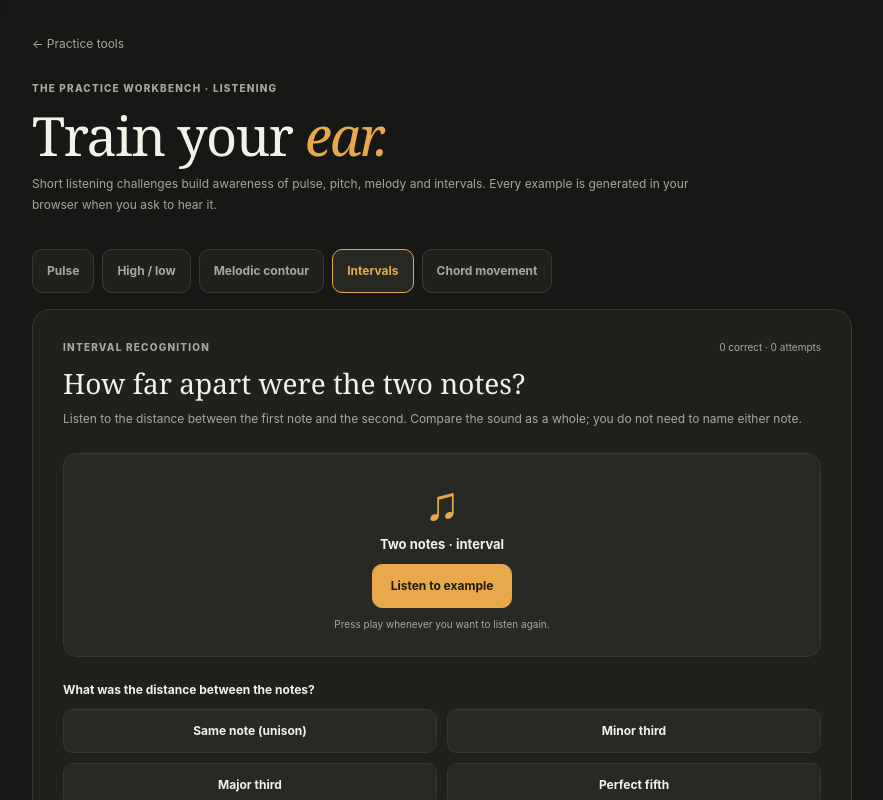
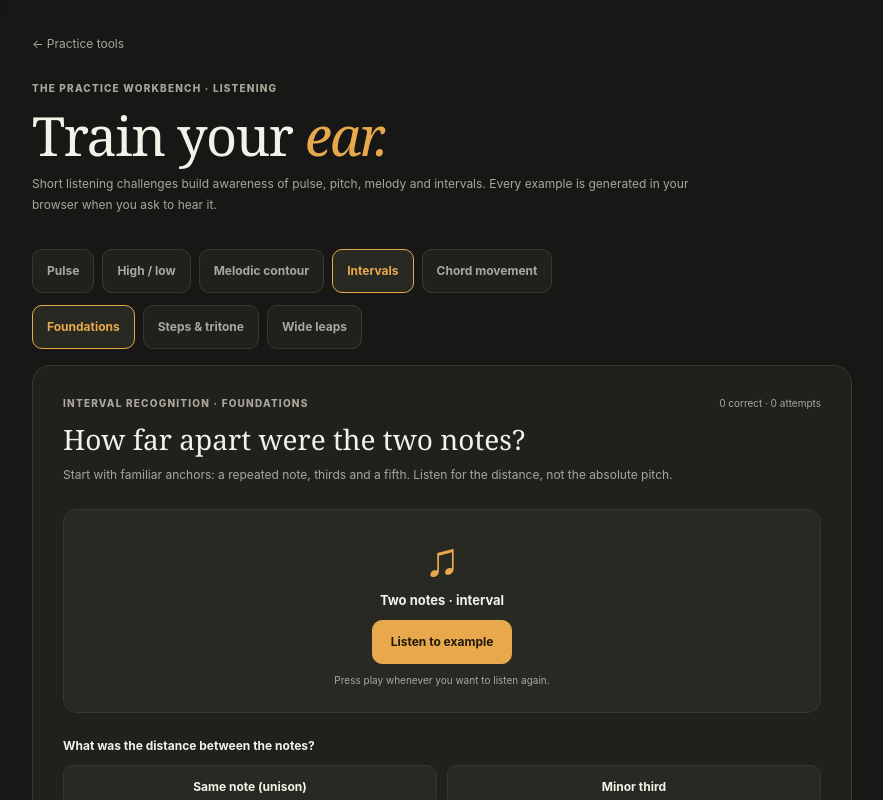
Before and after one commit to leenusdarnal/guitarlab, a SvelteKit app: page /tools/ear-training in a window 1280 px wide. Both pictures are taken after a click on the button "Intervals". Shown: the top 800 px of the page, without its empty margins (198-1081 px from the left). Built offline with nearby package versions, Linux system fonts and the light colour scheme.

Commit message:
feat(m8): extend interval ear-training sets (#127)
* feat(m8): extend interval ear-training sets

* test(m8): retain ear-training navigation readiness assertion

* docs: reconcile implementation tracker with PR #127

* fix: apply repository Prettier formatting to interval types

```diff
--- a/scripts/music-tools-browser-acceptance.mjs
+++ b/scripts/music-tools-browser-acceptance.mjs
@@ -235,6 +235,41 @@ try {
   await page.getByRole('button', { name: 'Listen to example' }).click();
   await waitForEarAudio();
   await page.getByRole('button', { name: 'Perfect fifth' }).click();
+  await page.getByText("That's right.").waitFor();
+
+  // Extended interval sets retain a focused answer pool and save supporting evidence.
+  await page.getByRole('button', { name: 'Steps & tritone' }).click();
+  await page
+    .getByRole('heading', { name: 'How far apart were the two notes?' })
+    .waitFor();
+  await page.getByRole('button', { name: 'Listen to example' }).click();
+  await waitForEarAudio();
+  await page.getByRole('button', { name: 'Minor second' }).click();
+  await page.getByText("That's right.").waitFor();
+  await page
+    .getByText('Interval item evidence saved locally.', { exact: false })
+    .waitFor();
+  await page.getByRole('button', { name: 'Next exercise' }).click();
+  await page.getByRole('button', { name: 'Listen to example' }).click();
+  await waitForEarAudio();
+  await page.getByRole('button', { name: 'Major second' }).click();
+  await page.getByText("That's right.").waitFor();
+
+  await page.getByRole('button', { name: 'Wide leaps' }).click();
+  await page
+    .getByRole('heading', { name: 'How far apart were the two notes?' })
+    .waitFor();
+  await page.getByRole('button', { name: 'Listen to example' }).click();
+  await waitForEarAudio();
+  await page.getByRole('button', { name: 'Minor sixth' }).click();
+  await page.getByText("That's right.").waitFor();
+  await page
+    .getByText('Interval item evidence saved locally.', { exact: false })
+    .waitFor();
+  await page.getByRole('button', { name: 'Next exercise' }).click();
+  await page.getByRole('button', { name: 'Listen to example' }).click();
+  await waitForEarAudio();
+  await page.getByRole('button', { name: 'Major sixth' }).click();
   await page.getByText("That's right.").waitFor();
 
   await page.getByRole('button', { name: 'Chord movement' }).click();
--- a/src/lib/domain/learning/ear-training-assessment.ts
+++ b/src/lib/domain/learning/ear-training-assessment.ts
@@ -5,9 +5,18 @@ import type {
 
 const intervalAnswers = [
   'unison',
+  'minor_second',
+  'major_second',
   'minor_third',
   'major_third',
-  'perfect_fifth'
+  'perfect_fourth',
+  'tritone',
+  'perfect_fifth',
+  'minor_sixth',
+  'major_sixth',
+  'minor_seventh',
+  'major_seventh',
+  'octave'
 ] as const;
 
 const pulseAnswers = ['steady', 'uneven'] as const;
@@ -26,8 +35,8 @@ export type IntervalRecognitionAnswer = (typeof intervalAnswers)[number];
 
 export const intervalRecognitionAssessment = {
   definitionId: 'guitar.ear-training.interval-recognition',
-  definitionVersion: 1,
-  scoringRuleVersion: 'exact-interval-choice-v1',
+  definitionVersion: 2,
+  scoringRuleVersion: 'exact-interval-choice-v2',
   skillId: 'ear.intervals',
   decisionScope: 'supporting_probe' as const
 };
--- a/src/lib/domain/music/ear-training.ts
+++ b/src/lib/domain/music/ear-training.ts
@@ -1,5 +1,9 @@
 export type EarTrainingKind =
   'pulse' | 'pitch' | 'contour' | 'interval' | 'chord-movement';
+
+export type EarTrainingIntervalSet =
+  'foundation' | 'steps-and-tritone' | 'wide-leaps';
+
 export type EarTrainingAnswer =
   | 'steady'
   | 'uneven'
@@ -9,9 +13,18 @@ export type EarTrainingAnswer =
   | 'falling'
   | 'level'
   | 'unison'
+  | 'minor_second'
+  | 'major_second'
   | 'minor_third'
   | 'major_third'
+  | 'perfect_fourth'
+  | 'tritone'
   | 'perfect_fifth'
+  | 'minor_sixth'
+  | 'major_sixth'
+  | 'minor_seventh'
+  | 'major_seventh'
+  | 'octave'
   | 'subdominant'
   | 'dominant';
 
@@ -41,12 +54,53 @@ const pitchChoices = [
   { value: 'second', label: 'Second note' }
 ] as const;
 
-const intervalChoices = [
-  { value: 'unison', label: 'Same note (unison)' },
-  { value: 'minor_third', label: 'Minor third' },
-  { value: 'major_third', label: 'Major third' },
-  { value: 'perfect_fifth', label: 'Perfect fifth' }
-] as const;
+type IntervalAnswer = Extract<
+  EarTrainingAnswer,
+  | 'unison'
+  | 'minor_second'
+  | 'major_second'
+  | 'minor_third'
+  | 'major_third'
+  | 'perfect_fourth'
+  | 'tritone'
+  | 'perfect_fifth'
+  | 'minor_sixth'
+  | 'major_sixth'
+  | 'minor_seventh'
+  | 'major_seventh'
+  | 'octave'
+>;
+
+interface IntervalDefinition {
+  semitones: number;
+  answer: IntervalAnswer;
+  label: string;
+}
+
+const intervalDefinitions: Record<
+  EarTrainingIntervalSet,
+  readonly IntervalDefinition[]
+> = {
+  foundation: [
+    { semitones: 0, answer: 'unison', label: 'Same note (unison)' },
+    { semitones: 3, answer: 'minor_third', label: 'Minor third' },
+    { semitones: 4, answer: 'major_third', label: 'Major third' },
+    { semitones: 7, answer: 'perfect_fifth', label: 'Perfect fifth' }
+  ],
+  'steps-and-tritone': [
+    { semitones: 1, answer: 'minor_second', label: 'Minor second' },
+    { semitones: 2, answer: 'major_second', label: 'Major second' },
+    { semitones: 5, answer: 'perfect_fourth', label: 'Perfect fourth' },
+    { semitones: 6, answer: 'tritone', label: 'Tritone (six semitones)' }
+  ],
+  'wide-leaps': [
+    { semitones: 8, answer: 'minor_sixth', label: 'Minor sixth' },
+    { semitones: 9, answer: 'major_sixth', label: 'Major sixth' },
+    { semitones: 10, answer: 'minor_seventh', label: 'Minor seventh' },
+    { semitones: 11, answer: 'major_seventh', label: 'Major seventh' },
+    { semitones: 12, answer: 'octave', label: 'Octave' }
+  ]
+};
 
 const contourChoices = [
   { value: 'rising', label: 'Rising' },
@@ -73,7 +127,8 @@ function assertSequence(sequence: number): void {
  */
 export function createEarTrainingExercise(
   kind: EarTrainingKind,
-  sequence = 0
+  sequence = 0,
+  intervalSet: EarTrainingIntervalSet = 'foundation'
 ): EarTrainingExercise {
   assertSequence(sequence);
 
@@ -128,41 +183,28 @@ export function createEarTrainingExercise(
   }
 
   if (kind === 'interval') {
-    const intervals = [
-      {
-        semitones: 0,
-        answer: 'unison',
-        label: 'unison',
-        explanation: 'Both notes have the same pitch.'
-      },
-      {
-        semitones: 3,
-        answer: 'minor_third',
-        label: 'minor third',
-        explanation: 'The second note is three semitones above the first.'
-      },
-      {
-        semitones: 4,
-        answer: 'major_third',
-        label: 'major third',
-        explanation: 'The second note is four semitones above the first.'
-      },
-      {
-        semitones: 7,
-        answer: 'perfect_fifth',
-        label: 'perfect fifth',
-        explanation: 'The second note is seven semitones above the first.'
-      }
-    ] as const;
+    const intervals = intervalDefinitions[intervalSet];
+    if (!intervals) {
+      throw new RangeError('Choose a supported interval practice set.');
+    }
     const interval = intervals[sequence % intervals.length];
     const firstFrequency = 440;
     const secondFrequency =
       firstFrequency * Math.pow(2, interval.semitones / 12);
+    const visualHint =
+      intervalSet === 'foundation'
+        ? 'Start with familiar anchors: a repeated note, thirds and a fifth. Listen for the distance, not the absolute pitch.'
+        : intervalSet === 'steps-and-tritone'
+          ? 'Compare close steps with the wider tritone. The labels describe the ascending distance between the two notes.'
+          : 'Listen for the wider leaps: sixths, sevenths and an octave. The second note is always above the first.';
+    const explanation =
+      interval.semitones === 0
+        ? 'Both notes have the same pitch.'
+        : `The second note is ${interval.semitones} semitone${interval.semitones === 1 ? '' : 's'} above the first: a ${interval.label.toLowerCase()}.`;
     return {
       kind,
       prompt: 'How far apart were the two notes?',
-      visualHint:
-        'Listen to the distance between the first note and the second. Compare the sound as a whole; you do not need to name either note.',
+      visualHint,
       tones: [
         {
           frequencyHz: firstFrequency,
@@ -175,9 +217,12 @@ export function createEarTrainingExercise(
           durationMilliseconds: 360
         }
       ],
-      choices: intervalChoices,
+      choices: intervals.map(({ answer, label }) => ({
+        value: answer,
+        label
+      })),
       answer: interval.answer,
-      explanation: interval.explanation
+      explanation
     };
   }
 
--- a/src/routes/tools/ear-training/+page.svelte
+++ b/src/routes/tools/ear-training/+page.svelte
@@ -10,10 +10,12 @@
   import {
     createEarTrainingExercise,
     type EarTrainingAnswer,
+    type EarTrainingIntervalSet,
     type EarTrainingKind
   } from '../../../lib/domain/music/ear-training';
 
   let kind = $state<EarTrainingKind>('pulse');
+  let intervalSet = $state<EarTrainingIntervalSet>('foundation');
   let sequence = $state(0);
   let selectedAnswer = $state<EarTrainingAnswer | null>(null);
   let feedbackState = $state<'correct' | 'incorrect' | ''>('');
@@ -32,7 +34,16 @@
     return new AudioContext();
   });
 
-  const exercise = $derived(createEarTrainingExercise(kind, sequence));
+  const exercise = $derived(
+    createEarTrainingExercise(kind, sequence, intervalSet)
+  );
+  const intervalSetLabel = $derived(
+    intervalSet === 'foundation'
+      ? 'FOUNDATIONS'
+      : intervalSet === 'steps-and-tritone'
+        ? 'STEPS AND TRITONE'
+        : 'WIDE LEAPS'
+  );
 
   onDestroy(() => {
     playbackAbortController?.abort();
@@ -52,6 +63,16 @@
   function selectKind(nextKind: EarTrainingKind) {
     if (isPlaying) return;
     kind = nextKind;
+    sequence = 0;
+    selectedAnswer = null;
+    feedbackState = '';
+    audioError = '';
+    evidenceSaveState = 'idle';
+  }
+
+  function selectIntervalSet(nextSet: EarTrainingIntervalSet) {
+    if (isPlaying) return;
+    intervalSet = nextSet;
     sequence = 0;
     selectedAnswer = null;
     feedbackState = '';
@@ -189,9 +210,32 @@
     <button type="button" class:active={kind === 'chord-movement'} aria-pressed={kind === 'chord-movement'} onclick={() => selectKind('chord-movement')}>Chord movement</button>
   </nav>
 
+  {#if kind === 'interval'}
+    <div class="exercise-tabs interval-set-tabs" role="group" aria-label="Interval practice set">
+      <button
+        type="button"
+        class:active={intervalSet === 'foundation'}
+        aria-pressed={intervalSet === 'foundation'}
+        onclick={() => selectIntervalSet('foundation')}
+      >Foundations</button>
+      <button
+        type="button"
+        class:active={intervalSet === 'steps-and-tritone'}
+        aria-pressed={intervalSet === 'steps-and-tritone'}
+        onclick={() => selectIntervalSet('steps-and-tritone')}
+      >Steps &amp; tritone</button>
+      <button
+        type="button"
+        class:active={intervalSet === 'wide-leaps'}
+        aria-pressed={intervalSet === 'wide-leaps'}
+        onclick={() => selectIntervalSet('wide-leaps')}
+      >Wide leaps</button>
+    </div>
+  {/if}
+
   <section class="panel exercise-panel" aria-labelledby="exercise-title">
     <div class="exercise-meta">
-      <span class="eyebrow">{kind === 'pulse' ? 'RHYTHM AND TIME' : kind === 'pitch' ? 'PITCH COMPARISON' : kind === 'contour' ? 'MELODY SHAPE' : kind === 'interval' ? 'INTERVAL RECOGNITION' : 'CHORD FUNCTION'}</span>
+      <span class="eyebrow">{kind === 'pulse' ? 'RHYTHM AND TIME' : kind === 'pitch' ? 'PITCH COMPARISON' : kind === 'contour' ? 'MELODY SHAPE' : kind === 'interval' ? `INTERVAL RECOGNITION · ${intervalSetLabel}` : 'CHORD FUNCTION'}</span>
       <span class="score" aria-label="Session score">{correctCount} correct · {attemptCount} attempts</span>
     </div>
     <h2 id="exercise-title">{exercise.prompt}</h2>
@@ -261,7 +305,7 @@
     <ul>
       <li>Use headphones or a comfortable speaker volume if available.</li>
       <li>Listen to the whole example before choosing an answer.</li>
-      <li>For intervals, compare the distance between notes rather than trying to name their absolute pitches.</li>
+      <li>For intervals, compare the distance between notes rather than trying to name either note.</li>
       <li>Replay as often as you need; this exercise is about noticing, not speed.</li>
       <li>Visual instructions and answer labels are provided, so the task is not explained by sound alone.</li>
     </ul>
@@ -338,6 +382,9 @@
     border-color: var(--primary);
     color: var(--primary);
     background: var(--surface-raised);
+  }
+  .interval-set-tabs {
+    margin-top: -4px;
   }
   .panel {
     padding: clamp(18px, 4vw, 30px);
```
Also changed, not shown: 5 other files (tests, documents, lock files or other folders).
